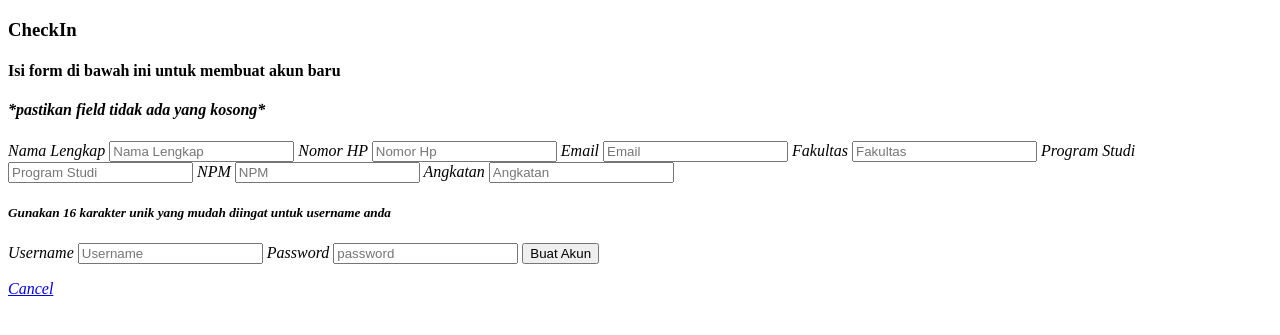
After one commit to feliasya/ProjekRPL, a CodeIgniter app: page /ProjekRPL/index.php/createAccount in a window 1280 px wide. The commit adds this page. Shown: the top 335 px of the page. Run offline with CodeIgniter, Linux system fonts and the light colour scheme.

Commit message:
penambahan halaman create akun, serta update bug fix gitur logout

```diff
--- /dev/null
+++ b/application/controllers/createAccount.php
@@ -0,0 +1,49 @@
+<?php
+
+class CreateAccount extends CI_Controller{
+
+	function __construct(){
+		parent::__construct();
+		$this->load->model('m_createAccount');
+	}
+
+	function index(){
+      	$this->load->view('v_createAccount');
+	}
+
+	function aksi_akunBaru(){
+		$namaLengkap = $this->input->post('inputNama');
+		$nomorHP = $this->input->post('inputHP');
+		$alamatEmail = $this->input->post('inputEmail');
+		$userFakultas = $this->input->post('inputFakultas');
+		$userJurusan = $this->input->post('inputJurusan');
+		$userNPM = $this->input->post('inputNPM');
+		$userAngkatan = $this->input->post('inputAngkatan');
+		$inputUsername = $this->input->post('inputUname');
+		$inputPassword = $this->input->post('inputPw');
+
+		$data = array (
+			'user_nama' => $namaLengkap,
+			'nomor_hp' => $nomorHP,
+			'email' => $alamatEmail,
+			'user_fakultas' => $userFakultas,
+			'user_jurusan' => $userJurusan,
+			'npm' => $userNPM,
+			'angkatan' => $userAngkatan,
+			'username' => $inputUsername,
+			'password' => $inputPassword
+		);
+		if($data==NULL){
+			$this->session->set_flashdata('message','Field tidak boleh kosong!');
+			 redirect('createAccount');
+		}
+		else{
+			$this->m_createAccount->input_akunBaru($data,'data_akun');
+			 redirect('buatAkun_sukses');
+		}
+	}
+
+	function cancel(){
+		redirect('login');
+	}
+}
--- /dev/null
+++ b/application/models/m_createAccount.php
@@ -0,0 +1,7 @@
+<?php
+
+class M_createAccount extends CI_Model{
+    function input_akunBaru($data,$tabel){
+        $this->db->insert('data_akun',$data);
+    }
+}
--- a/application/views/v_admin.php
+++ b/application/views/v_admin.php
@@ -1,7 +1,7 @@
 <!DOCTYPE html>
 <html>
 <head>
-	<title>Membuat login dengan codeigniter | www.malasngoding.com</title>
+	<title>Welcome to CheckIn!!!</title>
 </head>
 <body>
 	<h1>Login berhasil !</h1>
--- /dev/null
+++ b/application/views/v_createAccount.php
@@ -0,0 +1,44 @@
+<!DOCTYPE html>
+<html>
+<body>
+
+<p><h3><b>CheckIn</b></h3></p>
+<p><h4>Isi form di bawah ini untuk membuat akun baru</h4></p>
+<p><h4><i>*pastikan field tidak ada yang kosong*</h4></p>
+
+<div>
+    <form action="<?php echo base_url();?>index.php/createAccount/aksi_akunBaru" method="post">
+        <span><?php echo $this->session->userdata('message'); ?></span>
+        <label for="fnama">Nama Lengkap</label>
+        <input type="text" id="fnama" name="inputNama" placeholder="Nama Lengkap">
+
+        <label for="kontak_hp">Nomor HP</label>
+        <input type="text" id="kontak_hp" name="inputHP" placeholder="Nomor Hp">
+
+        <label for="kontak_email">Email</label>
+        <input type="text" id="kontak_email" name="inputEmail" placeholder="Email">
+
+        <label for="lfakutlas">Fakultas</label>
+        <input type="text" id="lfakultas" name="inputFakultas" placeholder="Fakultas">
+
+        <label for="ljurusan">Program Studi</label>
+        <input type="text" id="ljurusan" name="inputJurusan" placeholder="Program Studi">
+
+        <label for="lnpm">NPM</label>
+        <input type="text" id="lnpm" name="inputNPM" placeholder="NPM">
+
+        <label for="langkatan">Angkatan</label>
+        <input type="text" id="langkatan" name="inputAngkatan" placeholder="Angkatan">
+
+        <p><h5>Gunakan 16 karakter unik yang mudah diingat untuk username anda</h5></p>
+        <label for="uname">Username</label>
+        <input type="text" id="uname" name="inputUname" placeholder="Username">
+
+        <label for="psswrd">Password</label>
+        <input type="password" id="psswrd" name="inputPw" placeholder="password">
+
+        <input type="submit" value="Buat Akun">
+        <p><a href="<?php echo base_url();?>">Cancel</a></p>
+
+
+</div>
--- a/application/views/v_login.php
+++ b/application/views/v_login.php
@@ -74,7 +74,7 @@ a:hover {
     <span><?php echo $this->session->userdata('message'); ?></span>
     <input type="submit" value="LOGIN">
     <p><a href="default.asp" target="_blank">Forget password?</a></p>
-    <p><a href="default.asp" target="_blank">Create new account</a></p>
+    <p><a href="<?php echo base_url();?>index.php/createAccount">Create new account</a></p>
   </form>
 </div>
 
```
Also changed, not shown: application/controllers/buatAkun_sukses.php (added, +12 -0 lines), application/controllers/createAccount.txt (added, +14 -0 lines), application/views/v_buatAkun_sukses.php (added, +11 -0 lines), application/views/v_buatAkun_sukses.txt (added).
